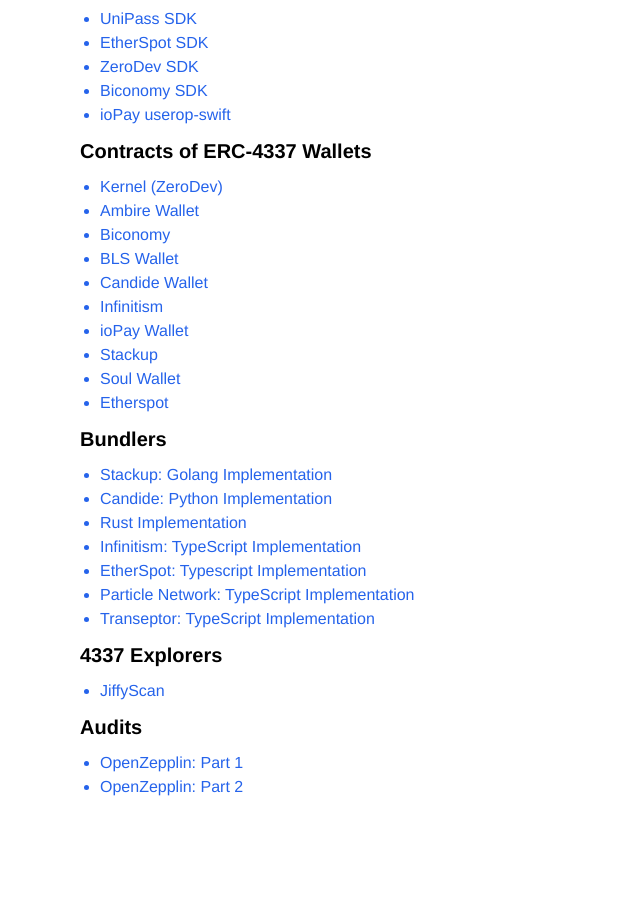
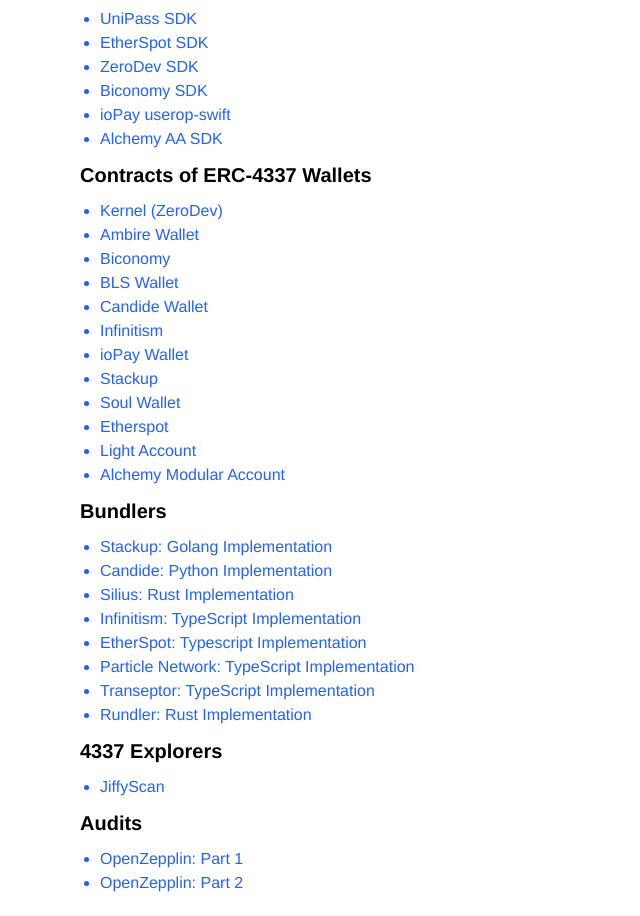
Before and after one commit to eth-infinitism/landing-page, a Next.js app: page /resources in a window 1280 px wide. Shown: the part 740-1656 px from the top of the page, without its empty margins (0-640 px from the left). Built offline with nearby package versions, Linux system fonts and the light colour scheme.

Commit message:
feat: add alchemy resources to landing page

```diff
--- a/configs/bundlers/index.ts
+++ b/configs/bundlers/index.ts
@@ -50,6 +50,10 @@ export const bundlerResources: IResourceSection[] = [
         name: 'Transeptor',
         url: 'https://github.com/transeptorlabs/transeptor-bundler',
       },
+      {
+        name: 'Rundler',
+        url: 'https://github.com/alchemyplatform/rundler'
+      }
     ],
   },
   {
--- a/configs/resources/code.ts
+++ b/configs/resources/code.ts
@@ -54,6 +54,10 @@ export const Code: IResourceSection[] = [
         name: "ioPay userop-swift",
         url: `https://github.com/iotexproject/userop-swift`,
       },
+      {
+        name: "Alchemy AA SDK",
+        url: `https://github.com/alchemyplatform/aa-sdk`
+      }
     ],
   },
   {
@@ -99,6 +103,14 @@ export const Code: IResourceSection[] = [
         name: "Etherspot",
         url: `https://github.com/etherspot/etherspot-contracts/`,
       },
+      {
+        name: "Light Account",
+        url: "https://github.com/alchemyplatform/light-account"
+      },
+      {
+        name: "Alchemy Modular Account",
+        url: "https://github.com/alchemyplatform/modular-account"
+      }
     ],
   },
   {
@@ -113,7 +125,7 @@ export const Code: IResourceSection[] = [
         url: `https://github.com/candidelabs/Candide-bundler-and-paymaster-RPC`
       },
       {
-        name: `Rust Implementation`,
+        name: `Silius: Rust Implementation`,
         url: `https://github.com/Vid201/silius/`
       },
       {
@@ -131,6 +143,10 @@ export const Code: IResourceSection[] = [
       {
         name: `Transeptor: TypeScript Implementation`,
         url: `https://github.com/transeptorlabs/transeptor-bundler`
+      },
+      {
+        name: `Rundler: Rust Implementation`,
+        url: `https://github.com/alchemyplatform/rundler`
       },
     ]
   },
```
